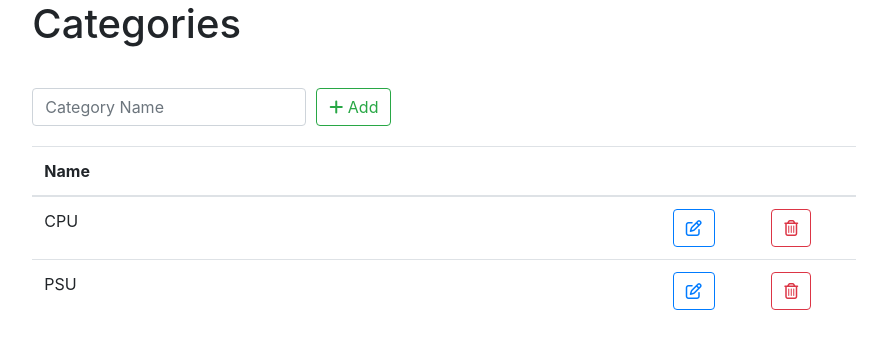
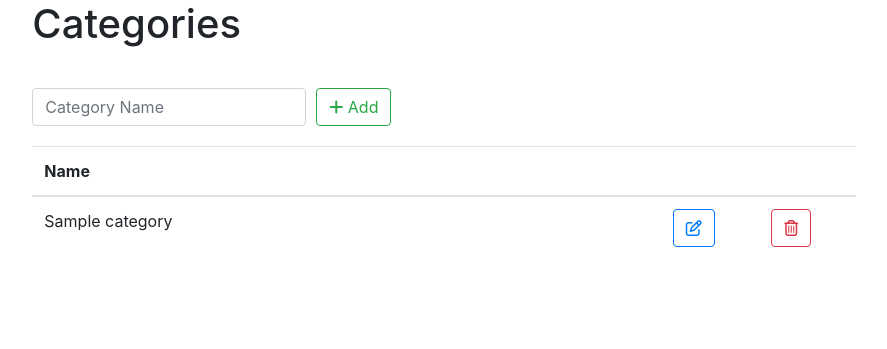
Before and after one commit to ryanarnold/tech-planner, a Django app: page /categories/ in a window 1280 px wide. Shown: the part 152-501 px from the top of the page, without its empty margins (196-1083 px from the left). Run offline with Django 3.2, Linux system fonts and the light colour scheme; tables that the repository leaves empty hold one stand-in row (values such as "Sample post"); some libraries are stand-ins or nearby versions.

Commit message:
Add functionality for adding categories

```diff
--- a/tech_planner/tech_planner/views.py
+++ b/tech_planner/tech_planner/views.py
@@ -3,8 +3,14 @@ from django.http import HttpResponseRedirect
 from django.shortcuts import render
 from django.urls import reverse
 
+from .models import Category, Product, Build, BuildProduct
+
+# Misc Constants
+HTTP_POST = 'POST'
+
 # URLs
 BUILDS_URL = 'builds'
+CATEGORIES_URL = 'categories'
 
 # Templates
 BUILDS_HTML = 'builds.html'
@@ -24,4 +30,19 @@ def products(request):
 
 
 def categories(request):
-    return render(request, CATEGORIES_HTML)
+    if request.method == HTTP_POST:
+        category_name = request.POST.get('name')
+
+        category = Category.objects.create(
+            name=category_name
+        )
+
+        return HttpResponseRedirect(reverse(CATEGORIES_URL))
+
+    categories = Category.objects.all()
+
+    context = {
+        'categories': categories
+    }
+
+    return render(request, CATEGORIES_HTML, context)
--- a/tech_planner/templates/categories.html
+++ b/tech_planner/templates/categories.html
@@ -28,8 +28,9 @@
             </tr>
         </thead>
         <tbody>
+            {% for category in categories %}
                 <tr>
-                <td>CPU</td>
+                    <td>{{ category.name }}</td>
                     <td>
                         <button type="button" class="btn btn-outline-primary"><i class="far fa-edit"></i></button>
                     </td>
@@ -37,15 +38,8 @@
                         <button type="button" class="btn btn-outline-danger"><i class="far fa-trash-alt"></i></button>
                     </td>
                 </tr>
-            <tr>
-                <td>PSU</td>
-                <td>
-                    <button type="button" class="btn btn-outline-primary"><i class="far fa-edit"></i></button>
-                </td>
-                <td>
-                    <button type="button" class="btn btn-outline-danger"><i class="far fa-trash-alt"></i></button>
-                </td>
-            </tr>
+
+            {% endfor %}
         </tbody>
     </table>
 
```
Lines whose indentation alone changed are shown as unchanged.
